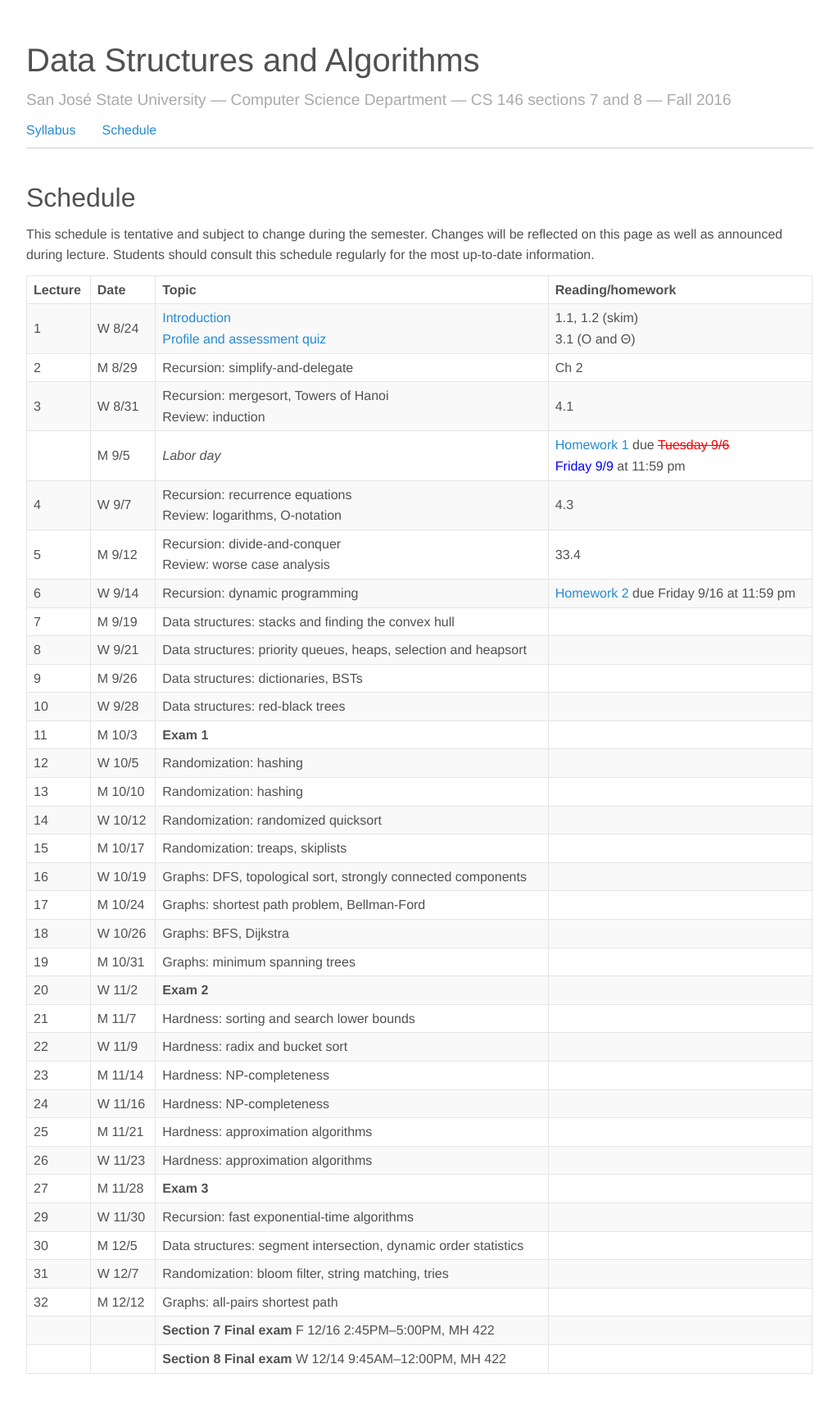
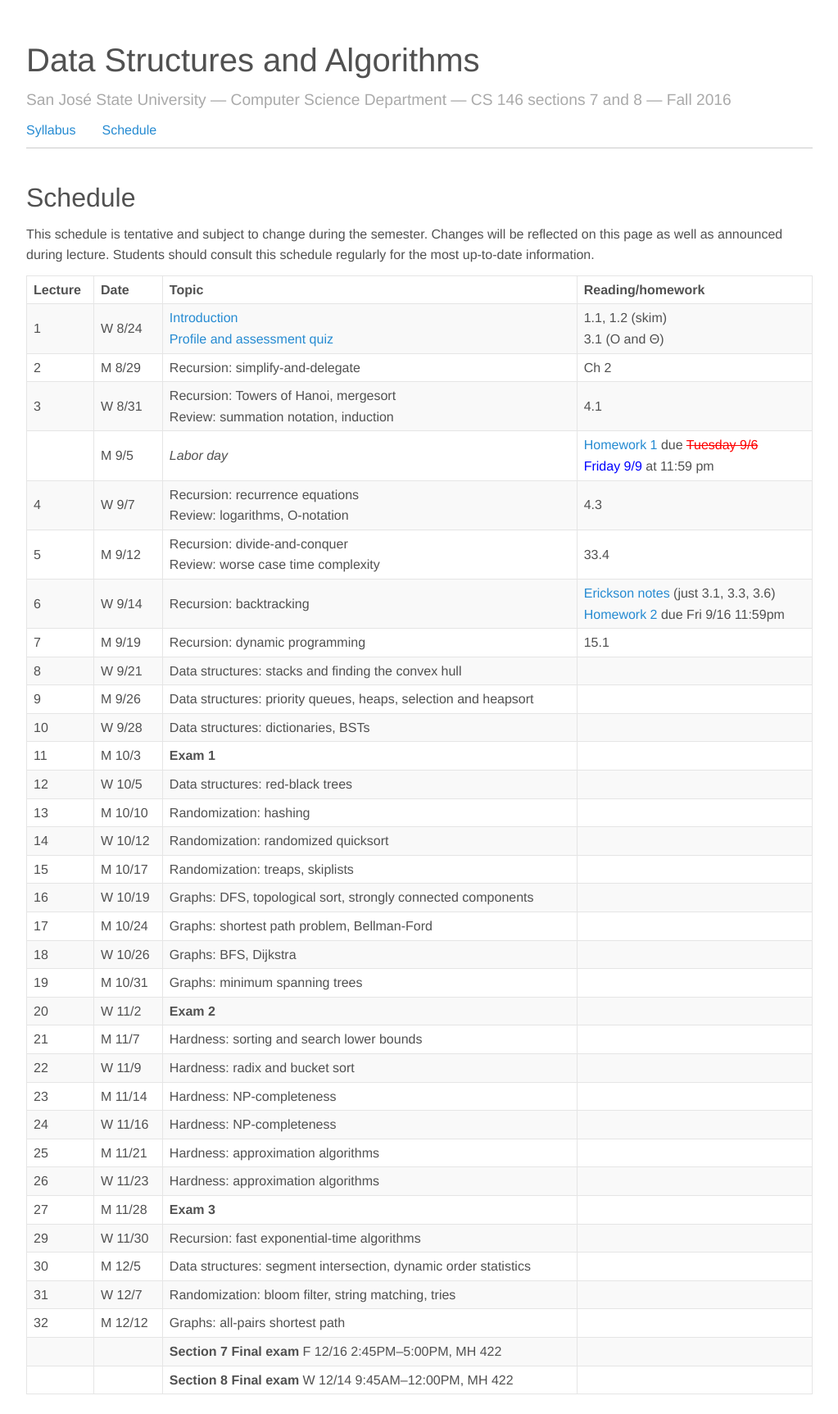
Before and after one commit to jnylam/jnylam.github.io, a Jekyll site: the page built from _courses/146-f16/index.md, in a window 1280 px wide. Shown: the whole page at 82% size, without its empty margins (128-1151 px from the left). Built offline with Jekyll 4.4.1, drawn with Linux system fonts in a browser that asks for light colours; before the commit the page ends 1700 px from its top, so only the background shows below that.

Commit message:
146 schedule fix

```diff
--- a/_courses/146-f16/index.md
+++ b/_courses/146-f16/index.md
@@ -13,17 +13,17 @@ Lecture|Date|Topic|Reading/homework
 -------|----|-----|-------
 1 | W 8/24 | [Introduction](introduction.html)<br>[Profile and assessment quiz](quiz.pdf) | 1.1, 1.2 (skim) <br> 3.1 (O and &Theta;)
 2 | M 8/29 | Recursion: simplify-and-delegate | Ch 2
-3 | W 8/31 | Recursion: mergesort, Towers of Hanoi<br> Review: induction | 4.1
+3 | W 8/31 | Recursion:  Towers of Hanoi, mergesort<br> Review: summation notation, induction | 4.1
  | M 9/5 | _Labor day_ | [Homework 1](homework01.html) due <del>Tuesday 9/6</del><br> <ins>Friday 9/9</ins> at 11:59 pm
 4 | W 9/7 | Recursion: recurrence equations<br> Review: logarithms, O-notation | 4.3
-5 | M 9/12 | Recursion: divide-and-conquer<br> Review: worse case analysis | 33.4
-6 | W 9/14 | Recursion: dynamic programming | [Homework 2](homework02.html) due Friday 9/16 at 11:59 pm
-7 | M 9/19 | Data structures: stacks and finding the convex hull
-8 | W 9/21 | Data structures: priority queues, heaps, selection and heapsort
-9 | M 9/26 | Data structures: dictionaries, BSTs
-10 | W 9/28 | Data structures: red-black trees
+5 | M 9/12 | Recursion: divide-and-conquer<br> Review: worse case time complexity | 33.4
+6 | W 9/14 | Recursion: backtracking | [Erickson notes](http://jeffe.cs.illinois.edu/teaching/algorithms/notes/03-backtracking.pdf) (just 3.1, 3.3, 3.6)<br>[Homework 2](homework02.html) due Fri 9/16 11:59pm
+7 | M 9/19 | Recursion: dynamic programming | 15.1
+8 | W 9/21 | Data structures: stacks and finding the convex hull
+9 | M 9/26 | Data structures: priority queues, heaps, selection and heapsort
+10 | W 9/28 | Data structures: dictionaries, BSTs
 11 | M 10/3 | __Exam 1__
-12 | W 10/5 | Randomization: hashing
+12 | W 10/5 | Data structures: red-black trees
 13 | M 10/10 | Randomization: hashing
 14 | W 10/12 | Randomization: randomized quicksort
 15 | M 10/17 | Randomization: treaps, skiplists
```
